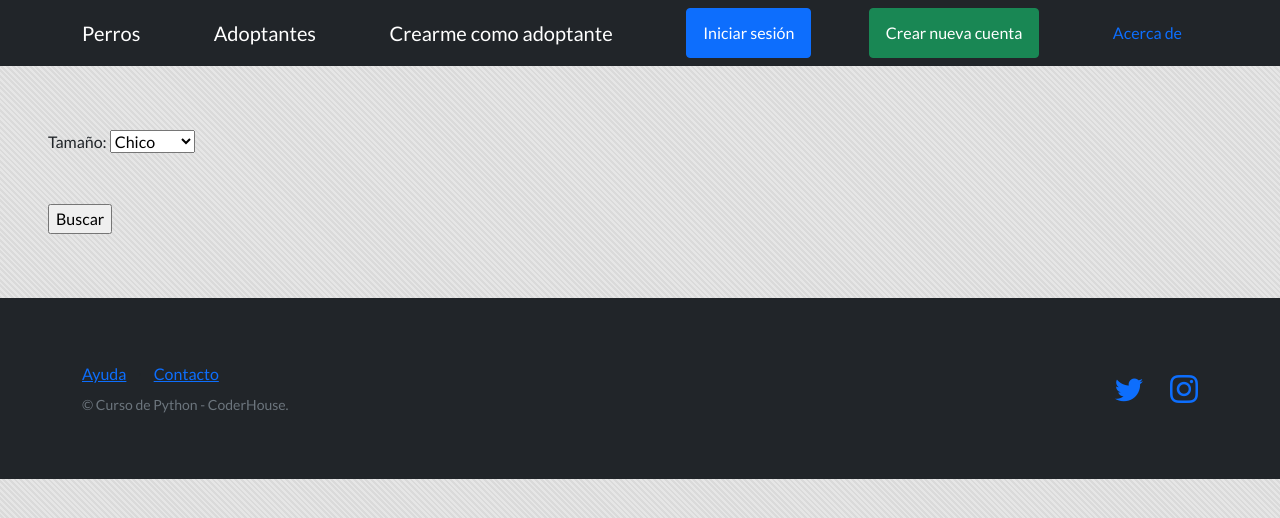
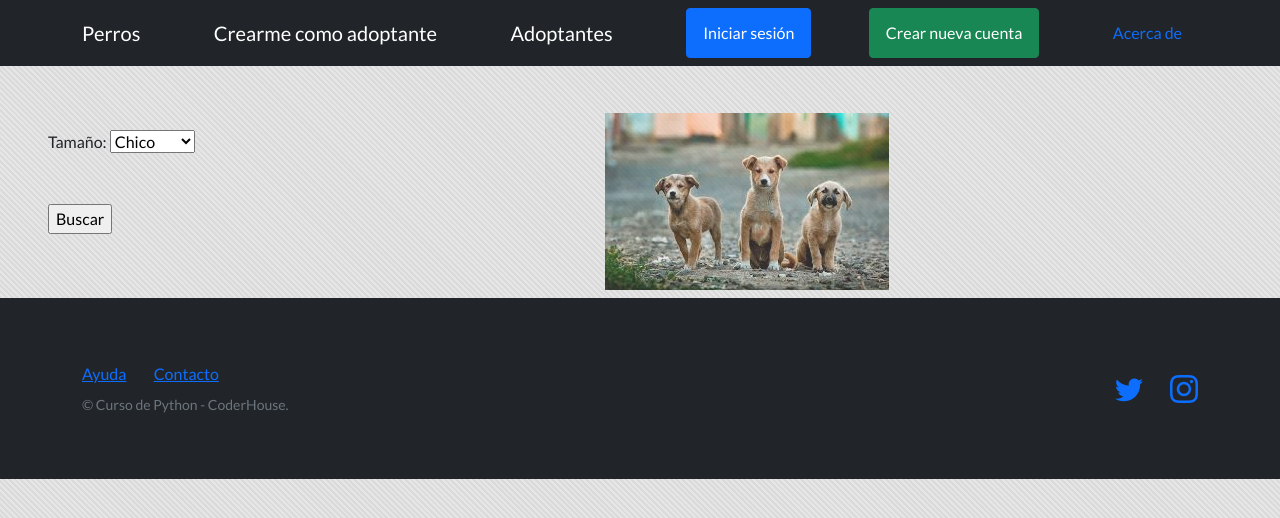
Before and after one commit to nicolasdelfino-123/Tercera-pre-entrega-DELFINO, a Django app: page /buscar_perros/ in a window 1280 px wide. Shown: the top 518 px of the page. Run offline with Django 4.2, Linux system fonts and the light colour scheme; some libraries are stand-ins or nearby versions.

Commit message:
agregada foto fija perro-adoptado a formulario_adopcion

```diff
--- a/proyecto_perros/app_perros/templates/app_perros/base.html
+++ b/proyecto_perros/app_perros/templates/app_perros/base.html
@@ -35,8 +35,8 @@
       <nav class="navbar navbar-dark bg-dark static-top">
         <div class="container">
           <a class="navbar-brand" href="{% url 'listar_perros' %}">Perros</a>
+          <a class="navbar-brand" href="{% url 'listar_adopcion' %}">Crearme como adoptante</a>
           <a class="navbar-brand" href="{% url 'listar_adoptante' %}">Adoptantes</a>
-          <a class="navbar-brand" href="{% url 'listar_adopcion' %}">Crearme como adoptante</a>
           {% if user.is_authenticated %}
           <div class="dropdown">
             <button class="btn btn-secondary dropdown-toggle" type="button" id="dropdownMenuButton1" data-bs-toggle="dropdown" aria-expanded="false">
--- a/proyecto_perros/app_perros/templates/app_perros/buscar_perros.html
+++ b/proyecto_perros/app_perros/templates/app_perros/buscar_perros.html
@@ -1,4 +1,6 @@
 {% extends "app_perros/base.html" %}
+
+{% load static %}
 
 {% block contenido %}
 <form action="{% url 'buscar_perros' %}" method="post">
@@ -8,4 +10,23 @@
   <br>
   <input type="submit" value="Buscar" style="margin-top: 10px;" />
 </form>
+
+<div class="static-image-container">
+  <img src="{% static 'image/foto-fija.jpg' %}" alt="Imagen Estática">
+</div>
+
+<style>
+.static-image-container {
+  position: absolute;
+  top: 3cm;
+  left: 16cm;
+  width: 200px;
+  height: 200px;
+  opacity: 0.80; /* Ajusta el valor de opacidad según tus preferencias */
+  /* Otros estilos personalizados para el contenedor */
+}
+
+
+
+</style>
 {% endblock contenido %}
--- a/proyecto_perros/perfiles/templates/perfiles/formulario_avatar.html
+++ b/proyecto_perros/perfiles/templates/perfiles/formulario_avatar.html
@@ -1,8 +1,8 @@
 {% extends 'app_perros/base.html' %}
 
+
+{% block contenido %}
 {% load static %}
-{% block contenido %}
-
   <header>
     <nav>
       <ul>
```
Also changed, not shown: proyecto_perros/app_perros/templates/app_perros/formulario_adopcion.html (+19 -0 lines), proyecto_perros/perfiles/views.py (+7 -1 lines), proyecto_perros/media/avatares/foto-nico.jpg_0h9p4N8.jpeg (added), proyecto_perros/media/avatares/foto-nico.jpg_APU3Y0G.jpeg (added), proyecto_perros/media/avatares/foto-nico.jpg_H3338Dt.jpeg (added), proyecto_perros/media/avatares/foto-nico.jpg_QBez7b7.jpeg (added), proyecto_perros/media/avatares/perro1_WZgJAST.jpg (added), proyecto_perros/media/perros/perro1_aZcyWEh.jpg (added), proyecto_perros/static/image/perro-adoptado.jpg (added). Lines whose indentation alone changed are shown as unchanged.
